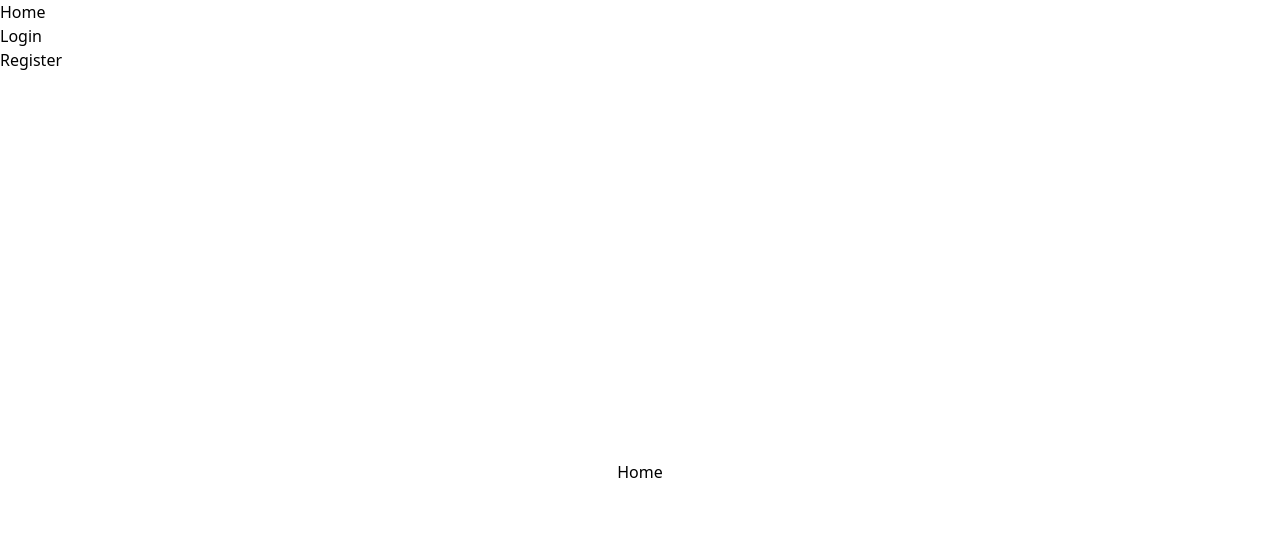
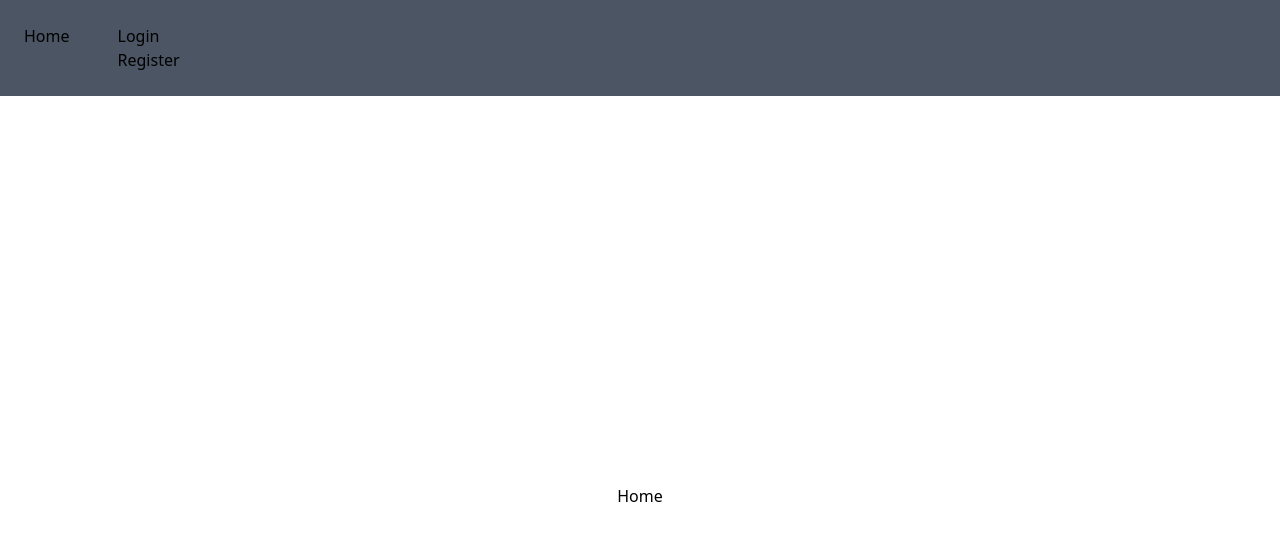
Before and after one commit to billymoroney1/synth-frontend, a Next.js app: page / in a window 1280 px wide. Shown: the top 540 px of the page. Built offline with nearby package versions, Linux system fonts and the light colour scheme.

Commit message:
quick style nav bar

```diff
--- a/components/Layout.js
+++ b/components/Layout.js
@@ -27,8 +27,8 @@ export default function Layout(props) {
 
     return (
         <div>
-            <nav>
-                <ul>
+            <nav className='flex w-full bg-gray-600'>
+                <ul className='flex w-full space-x-12 object-right m-6'>
                     <li>
                         <Link href='/'>
                             <a>Home</a>
```
Also changed, not shown: TODO.txt.
